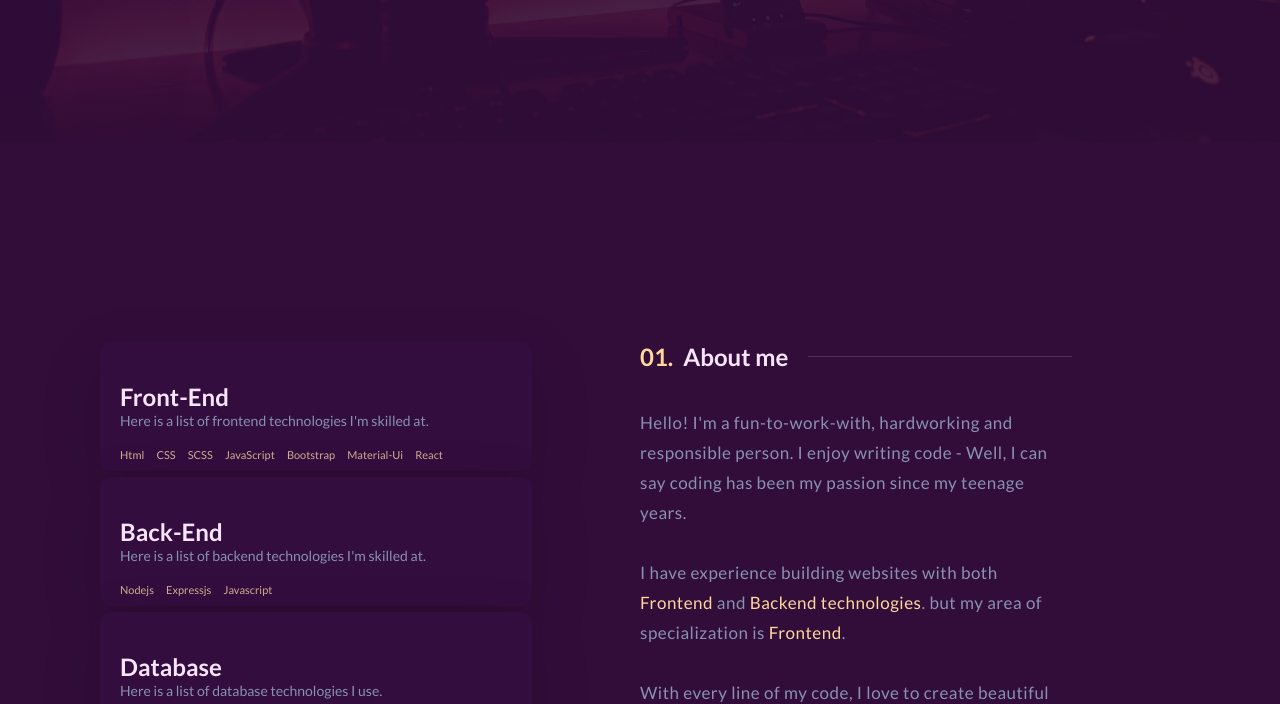
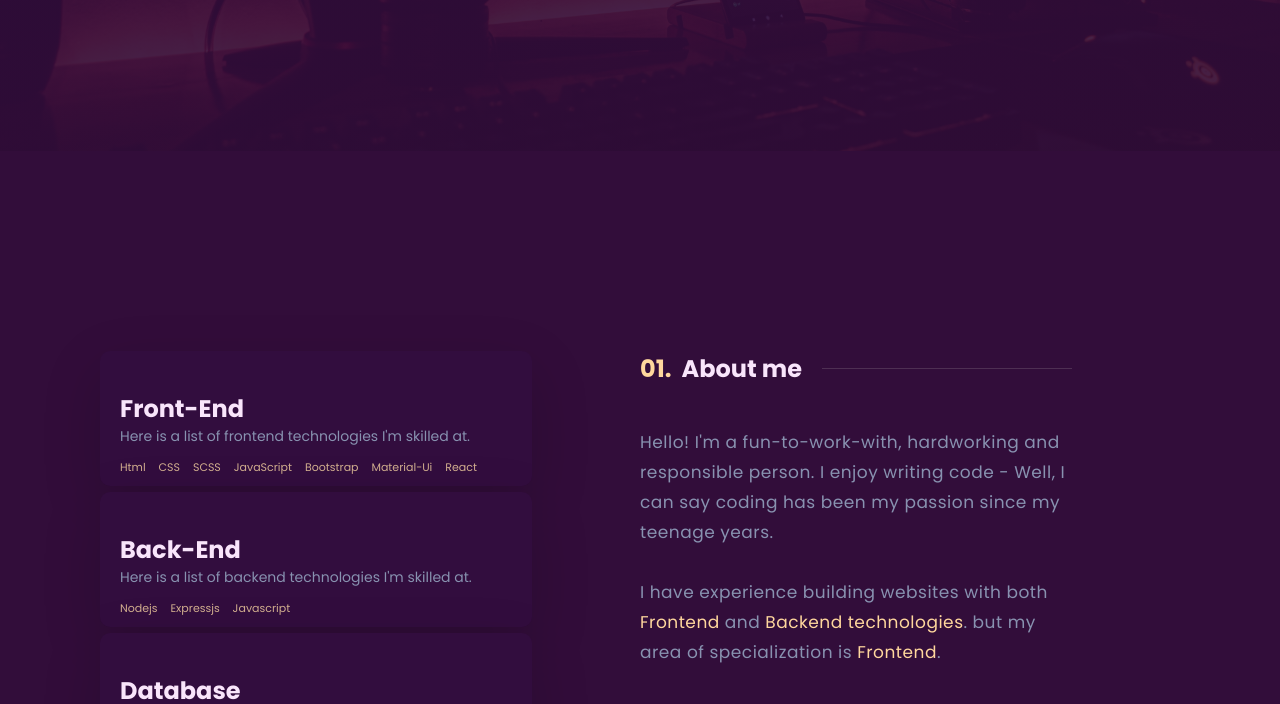
Before and after one commit to seyimarv/Portfoilio, a website: page index.html in a window 1280 px wide. Shown: the part 601-1305 px from the top of the page. Drawn offline with nearby package versions, Linux system fonts and the light colour scheme.

Commit message:
updated the font family

```diff
--- a/index.html
+++ b/index.html
@@ -7,6 +7,10 @@
 
     <link href="https://fonts.googleapis.com/css?family=Open+Sans:300,400,600" rel="stylesheet">
     <link href="https://fonts.googleapis.com/css?family=Lato:100,300,400,700,900" rel="stylesheet">
+    <link rel="preconnect" href="https://fonts.googleapis.com">
+    <link rel="preconnect" href="https://fonts.gstatic.com" crossorigin>
+    <link href="https://fonts.googleapis.com/css2?family=Poppins:wght@100;200;300;400;500;600;700;800;900&display=swap"
+        rel="stylesheet">
     <link rel="stylesheet" href="css/style.css">
     <link rel="apple-touch-icon" sizes="180x180" href="img/apple-touch-icon.png">
     <link rel="icon" type="image/png" sizes="32x32" href="img/favicon-32x32.png">
@@ -458,7 +462,8 @@
                             Notes App Backend
                         </h3>
                         <p class="paragraph--main">
-                            This is the backend code for the notes web application mentioned earlier. Click on the github icon to view.
+                            This is the backend code for the notes web application mentioned earlier. Click on the
+                            github icon to view.
                         </p>
                         <div class="section-projects--others-project-footer">
                             <span class="highlight">NodeJs</span>
--- a/sass/base/_base.scss
+++ b/sass/base/_base.scss
@@ -54,11 +54,8 @@ html {
 body {
     box-sizing: border-box;
     font-family: 'Lato';
+    font-family: 'Poppins', sans-serif;
    background: var(--color-secondary-2);
-
-//    padding: 0rem 10rem;
-
-    // background-color: var(--color-primary);
 
 
 }
```
Also changed, not shown: css/style.css.
